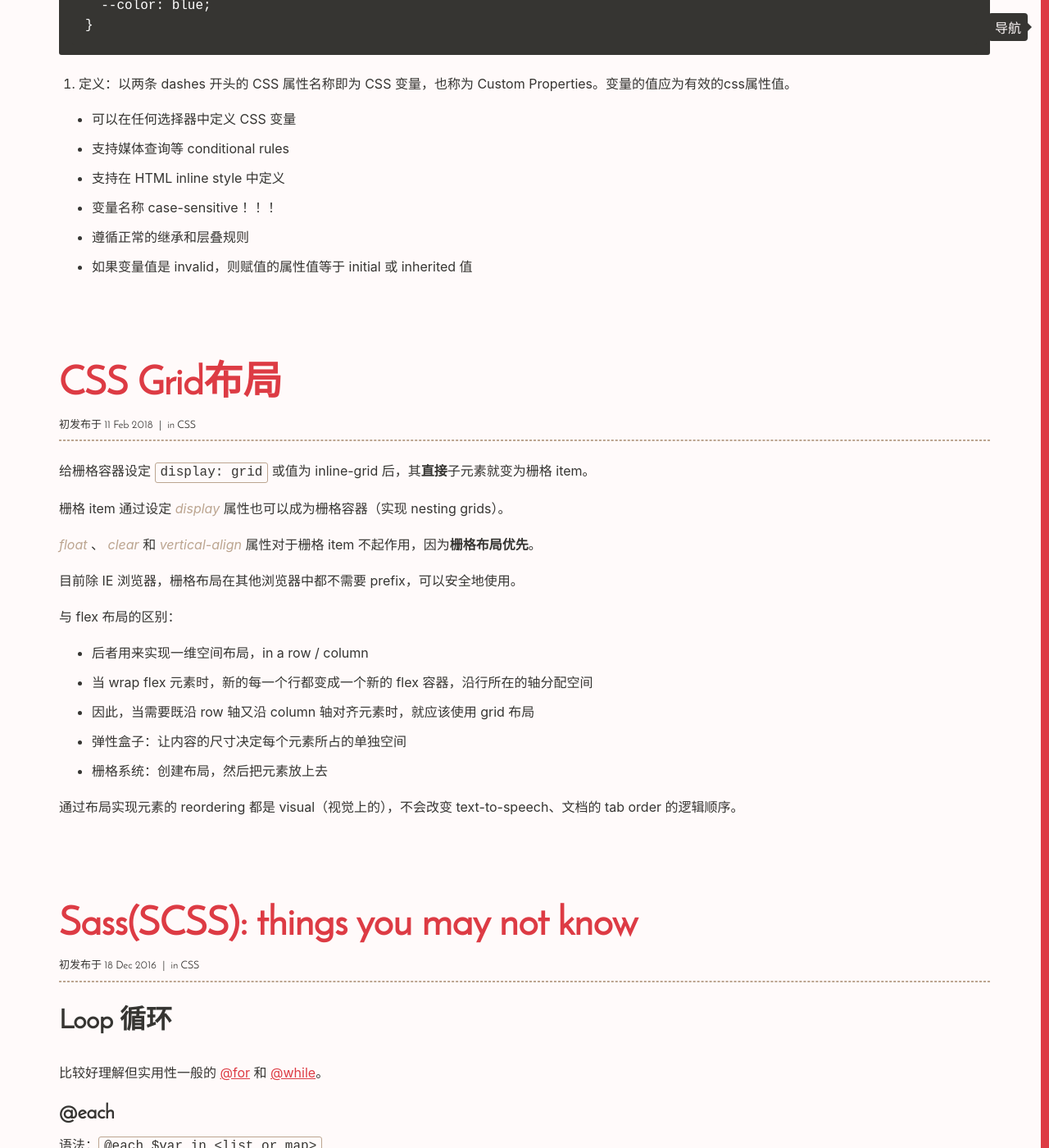
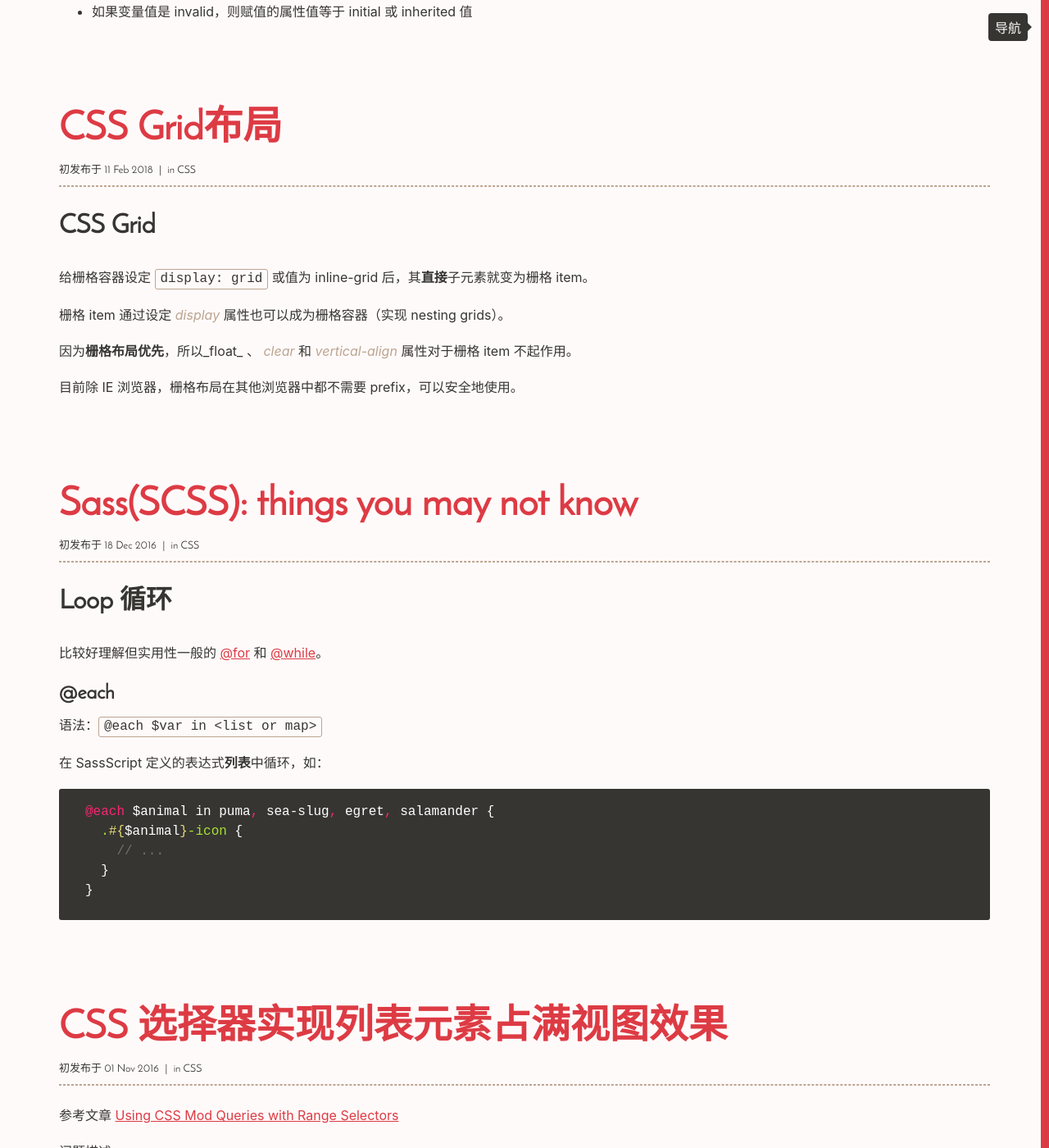
Before and after one commit to Vivi-wu/dive-into-web, a Jekyll site: the page built from CSS/index.html, in a window 1280 px wide and 1400 px high, scrolled down 1250 px. Shown: the whole window at 82% size. Built offline with Jekyll 4.4.1, drawn with Linux system fonts in a browser that asks for light colours; some of the changed text lies outside the part shown.

Commit message:
mod 微调css grid

```diff
--- a/_posts/2018-02-11-CSS-Grid.markdown
+++ b/_posts/2018-02-11-CSS-Grid.markdown
@@ -2,45 +2,41 @@
 title:  "CSS Grid布局"
 category: CSS
 ---
+## CSS Grid
+
 给栅格容器设定 `display: grid` 或值为 inline-grid 后，其**直接**子元素就变为栅格 item。
 
 栅格 item 通过设定 _display_ 属性也可以成为栅格容器（实现 nesting grids）。
 
-_float_ 、 _clear_ 和 _vertical-align_  属性对于栅格 item 不起作用，因为**栅格布局优先**。
+因为**栅格布局优先**，所以_float_ 、 _clear_ 和 _vertical-align_ 属性对于栅格 item 不起作用。
 
 目前除 IE 浏览器，栅格布局在其他浏览器中都不需要 prefix，可以安全地使用。
 
-与 flex 布局的区别：
+<!--more-->
+
+### 与 Flex 布局的区别
 
 + 后者用来实现一维空间布局，in a row / column
 + 当 wrap flex 元素时，新的每一个行都变成一个新的 flex 容器，沿行所在的轴分配空间
-+ 因此，当需要既沿 row 轴又沿 column 轴对齐元素时，就应该使用 grid 布局
-+ 弹性盒子：让内容的尺寸决定每个元素所占的单独空间
-+ 栅格系统：创建布局，然后把元素放上去
++ 当需要既沿 row 轴又沿 column 轴对齐元素时，就应该使用 Grid 布局
++ Flex box：让内容的尺寸决定每个元素所占的单独空间
++ Grid system：创建布局，然后把元素放上去
 
 通过布局实现元素的 reordering 都是 visual（视觉上的），不会改变 text-to-speech、文档的 tab order 的逻辑顺序。
 
-<!--more-->
-
 ## 父元素的属性
 
-### Gird track
+### Gird track 栅格轨道
 
-**栅格轨道**是栅格上任意两条线之间的space。
-
-通过 _grid-template-columns_ 和 _grid-template-rows_ 定义**列**和**行**的宽度。
+是栅格上任意两条线之间的space。通过 _grid-template-columns_ 和 _grid-template-rows_ 定义**列**和**行**的宽度。
 
 如此定义的栅格即为 explicit grid。
 
-1.轨道尺寸可以设为 fixed，如以 `px` 为单位；可以是 flexible，以 `fr` 为单位。
-
-新引入的单位 `fr` 表示栅格容器里可用空间的一个 fraction（片段）。
+1. 轨道尺寸可以设为 fixed，如以 `px` 为单位；可以是 flexible，以 `fr` 为单位。单位 `fr` 表示栅格容器里可用空间的一个 fraction（片段）。
 
     grid-template-columns: 500px 1fr 2fr;
 
-2.同时使用固定单位和 flexible 单位时，**先从可用空间里减去固定宽度**，再根据所占比例划分剩余空间。
-
-定义大型栅格多条轨道时，可使用 `repeat(重复次数, 重复pattern)` 实现重复全部或部分track列表。
+2. 同时使用固定单位和 flexible 单位时，**先从可用空间里减去固定宽度**，再根据所占比例划分剩余空间。定义大型栅格多条轨道时，可使用 `repeat(重复次数, 重复pattern)` 实现重复全部或部分track列表。
 
 #### auto-fill vs. auto-fit
 
@@ -58,9 +54,7 @@
 + 该属性支持多值，如：`grid-auto-rows: 100px 200px;`, 表示 repeat 模式，一行100px高，下一行200px高，交叉重复。（FF不支持）
 + 通过 `grid-column-end: span 2;` 扩展关键字，即使使用明确定位属性，仍然可以利用自动摆放
 
-### Auto placement
-
-栅格系统自动摆放规则：
+### Auto placement 自动摆放规则
 
 默认地，每个子元素**沿 row 轴**根据在 document source 中的书写顺序（同时也是 DOM order）填入到一个栅格 cell 中。
 
@@ -69,15 +63,15 @@
 + 当一行所剩空间放不下 item 时，移到下一行找地方放
 + 没有写在任何标签里的内容将成为 anonymous 栅格 item，**匿名栅格元素总是自动放置**
 
-通过 `grid-auto-flow: column;` 改变放置方向为**沿 column 轴**。该属性也支持多值。
+通过 `grid-auto-flow: column;` 改变放置方向为**沿 column 轴**，该属性也支持多值。
 
 只给部分元素明确定位会导致栅格上有许多 holes，如果希望尽可能填满，则 `grid-auto-flow: dense;`，遇到合适的就补上去。
 
-### Gutters
+### Gutters 间隙
 
 栅格单元格之间的空隙通过 _grid-column-gap_ 和 _grid-row-gap_ 属性创建（缩写属性为 _grid-gap_）。
 
-+ gap 所占据的空间在计算弹性长度 fr 时，**先从可用空间里减去**
++ gap 所占据的空间在计算弹性长度 `fr` 时，**先从可用空间里减去**
 + 空隙里不能放任何东西
 + 只出现在栅格 tracks 之间，不会出现在栅格上下左右边界
 
@@ -94,9 +88,9 @@
 
 + 其中 `.` 表示一个空的栅格cell
 + 栅格 area 名称前后可以有任意个 white space，便于代码对齐
-+ 该属性的值**必须是完整的栅格**，即每行 cell 的个数必须相同
++ 该属性的值必须是完整的栅格，即**每行 cell 的个数必须相同**
 
-### alignment
+### Alignment 对齐
 
 通过 _align-items_ 设置 grid area 中的元素在 block/column 轴上对齐的方式。
 
@@ -104,13 +98,13 @@
 
 当栅格 track 占据的区域**比栅格容器小时**，可以通过 _align-content_ 和 _justify-content_ 设置栅格的整体内容在 column/row 轴的对齐方式。
 
-两个属性值默认都是 start，即把有内容的栅格区域放置在左上角。
+两个属性值默认都是 `start`，即把有内容的栅格区域放置在左上角。
 
 ## 子元素的属性
 
-### Grid lines
+### Grid lines 栅格线
 
-默认地，当我们定义栅格时，只是定义了 grid track。栅格系统会自动产生**以数字为编号**的栅格线。
+默认地，当我们定义栅格时，只是定义了 grid track，栅格系统会自动产生**以数字为编号**的栅格线。
 
 栅格线编号**从1开始**，自增顺序根据文档的书写模式（从左到右或从右到左）。
 
@@ -158,7 +152,7 @@
 + 行/列定位进一步可缩写为 `grid-area: <row-start-line> / <column-start-line> / <row-end-line> / <column-end-line>;`
 + _grid-area_ 属性值也可以是 string 表示的名称，该用法需要在父元素（grid container）中配合使用 _grid-template-areas_ 属性
 
-### alignment
+### Alignment 对齐
 
 通过 _align-self_ 设置 grid area 中的单个元素在 block/column 轴上对齐的方式。
 
@@ -168,7 +162,7 @@
 
 还可以使用 auto margin 来消耗掉所有可用空间来实现对齐，如 `margin:auto；` 实现子元素在栅格 area 内中心居中。
 
-### absolutely positioned
+### Absolutely positioned
 
 当 grid 容器元素为 relatively positioned 时，在子元素上设置 `position: absolute`，实现效果为：
 
--- a/_posts/2018-04-17-CSS-Flex.markdown
+++ b/_posts/2018-04-17-CSS-Flex.markdown
@@ -3,7 +3,7 @@
 category: CSS
 ---
 
-## CSS Flexbox布局
+## CSS Flexbox
 
 提供了一种更加灵活的方式来对元素进行布局，使得页面的布局更加灵活、响应式。如：创建multi-column布局。
 
@@ -18,6 +18,8 @@
 
 通过在子元素上设置 `flex: 1 1 0;` 可实现 flex 容器被平均分配的效果。
 
+<!--more-->
+
 ## flex-flow
 
 该属性是 _flex-direction_ 和 _flex-wrap_ 两个属性的缩写形式。
```
